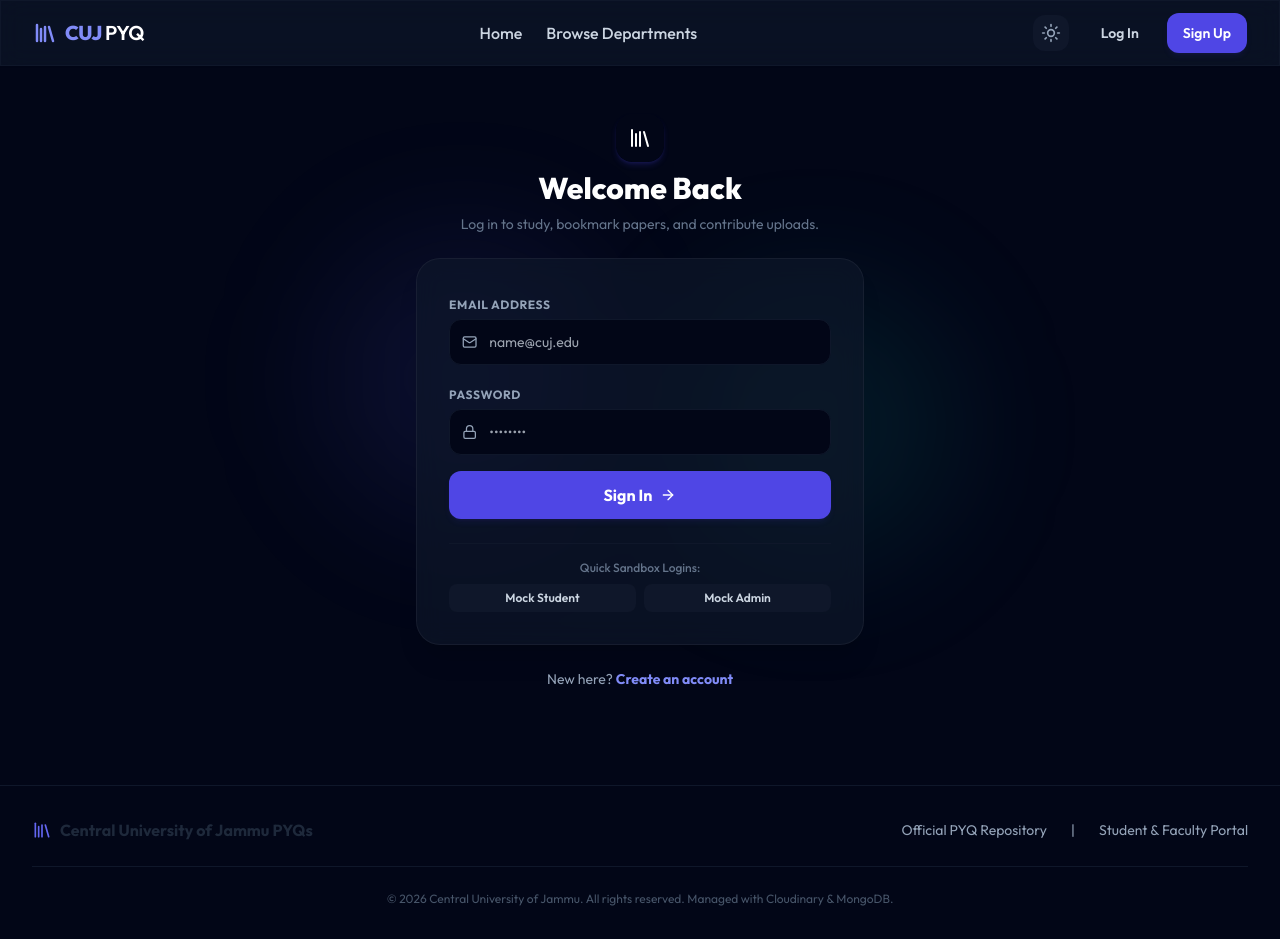
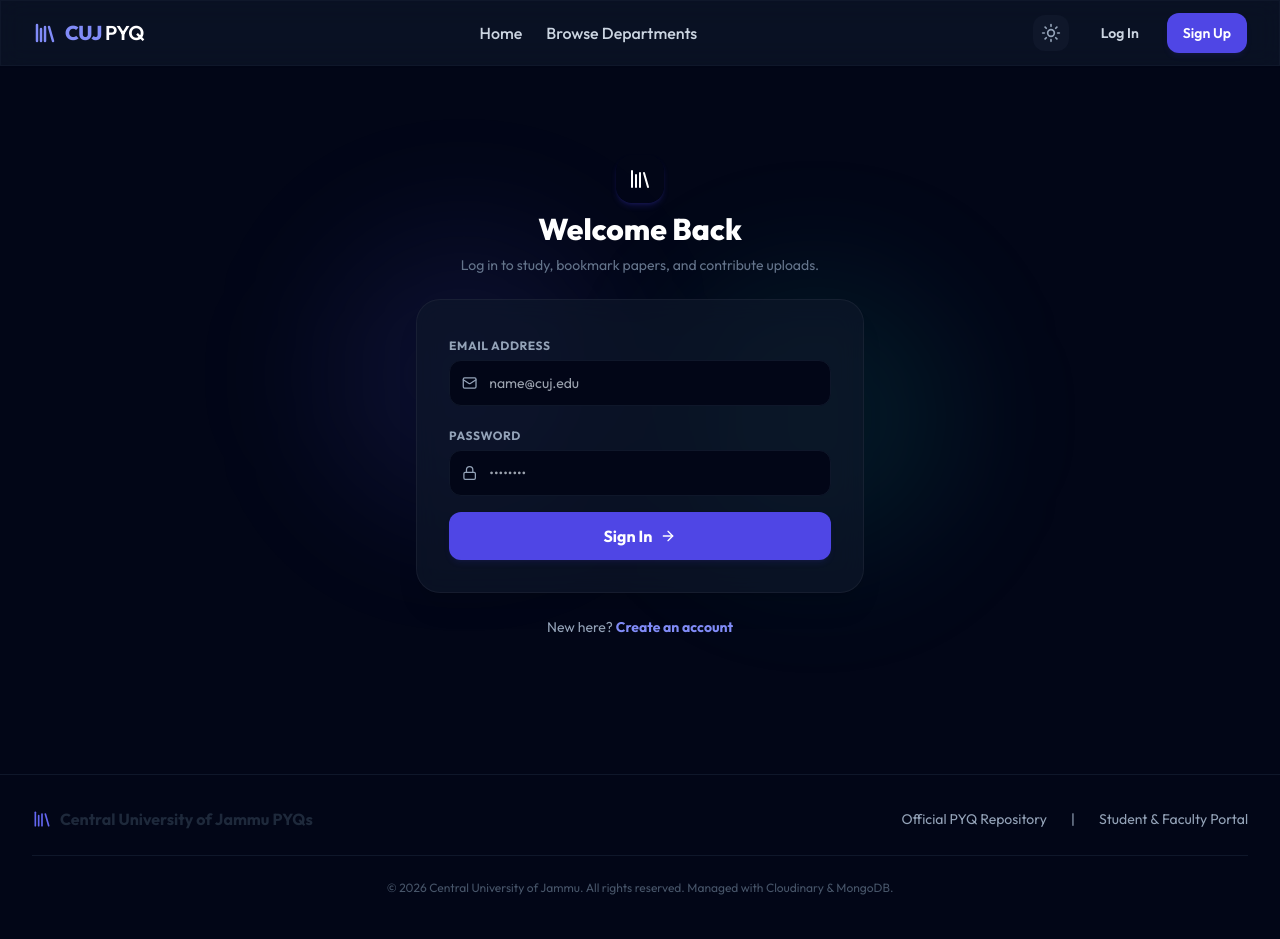
Before and after one commit to princekajipuram/cuj_pyq_portal, a React (Vite) app in the folder frontend/: page /login in a window 1280 px wide. Built offline with nearby package versions, Linux system fonts and the light colour scheme; no server answers.

Commit message:
security: remove quick mock login helpers from login screen

```diff
--- a/frontend/src/pages/Login.jsx
+++ b/frontend/src/pages/Login.jsx
@@ -113,27 +113,6 @@ export const Login = () => {
               )}
             </button>
           </form>
-
-          {/* Quick Mock Login helpers */}
-          <div className="border-t border-slate-100 dark:border-slate-900 pt-4 space-y-2">
-            <p className="text-xs text-slate-400 dark:text-slate-500 text-center font-medium">Quick Sandbox Logins:</p>
-            <div className="grid grid-cols-2 gap-2">
-              <button
-                type="button"
-                onClick={() => { setEmail('student@cuj.edu'); setPassword('student123'); }}
-                className="py-1.5 px-3 bg-slate-100 dark:bg-slate-900 rounded-lg text-xs font-semibold text-slate-600 dark:text-slate-300 hover:bg-slate-200 dark:hover:bg-slate-800 transition-colors"
-              >
-                Mock Student
-              </button>
-              <button
-                type="button"
-                onClick={() => { setEmail('admin@cuj.edu'); setPassword('admin123'); }}
-                className="py-1.5 px-3 bg-slate-100 dark:bg-slate-900 rounded-lg text-xs font-semibold text-slate-600 dark:text-slate-300 hover:bg-slate-200 dark:hover:bg-slate-800 transition-colors"
-              >
-                Mock Admin
-              </button>
-            </div>
-          </div>
         </div>
 
         <p className="text-sm text-center text-slate-500 dark:text-slate-400">
```
